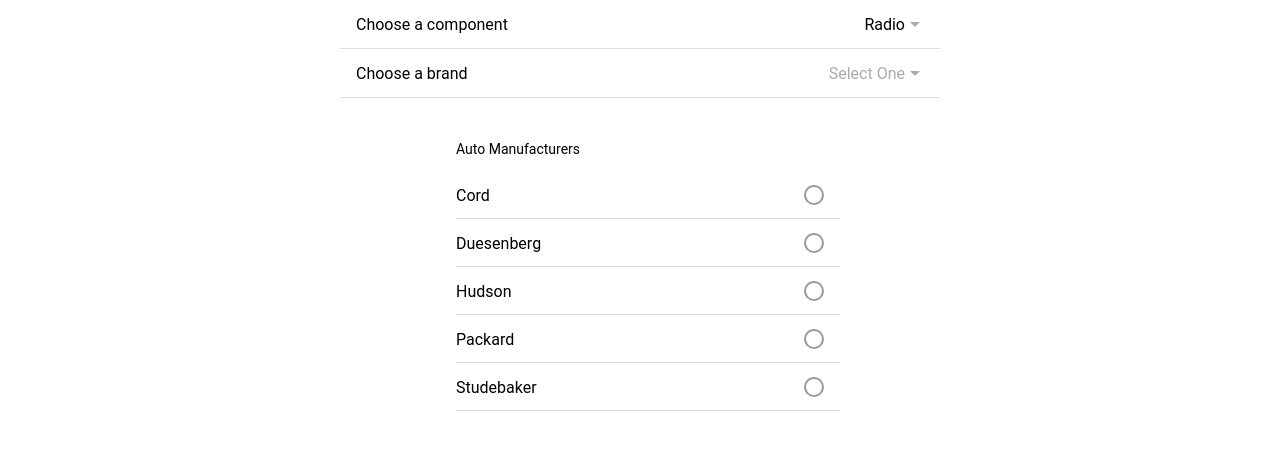
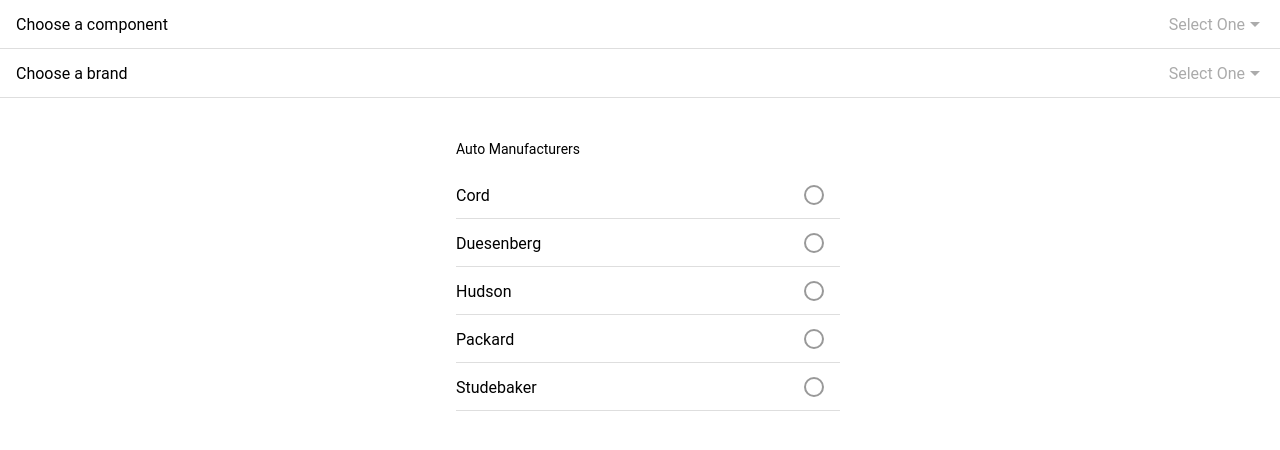
Before and after one commit to o-t-w/reonic, a React (Create React App) app: page /1/radio in a window 1280 px wide. Shown: the top 450 px of the page. Built offline with nearby package versions, Linux system fonts and the light colour scheme.

Commit message:
trying to sort out homepage. WIP

```diff
--- a/src/App.tsx
+++ b/src/App.tsx
@@ -3,22 +3,64 @@
 
 import { IonApp, IonContent } from "@ionic/react";
 import React, { Component } from "react";
-import { Route, BrowserRouter as Router, withRouter } from "react-router-dom";
+import {
+  Route,
+  BrowserRouter as Router,
+  Switch,
+  withRouter
+} from "react-router-dom";
 
-import DisplayComponent from "./DisplayComponent";
+import BrandRoute from "./BrandRoute";
+import DisplayComponent from "./BrandRoute";
+import ThemePicker from "./ThemePicker";
 
 class App extends Component<any> {
   constructor(props: any) {
     super(props);
   }
 
+  handleComponentPick = (event: any) => {
+    console.log(event.target.value);
+    const component = event.target.value;
+    this.props.history.push(`/${this.props.match.params.brand}/${component}`);
+  };
+
+  handleBrandChange = (event: any) => {
+    if (event.target instanceof HTMLElement) {
+      const brand = event.target.value;
+      this.props.history.push(`/${brand}/${this.props.match.params.component}`);
+    }
+  };
+
   render() {
     return (
       <IonApp>
         <IonContent>
           <Route
-            path="/:brand/:component"
-            render={props => <DisplayComponent {...props} />}
+            exact
+            path="/"
+            render={props => (
+              <ThemePicker
+                handleBrandChange={this.handleBrandChange}
+                handleComponentPick={this.handleComponentPick}
+                {...props}
+              />
+            )}
+          />
+          <Route
+            path="/:brand"
+            render={props => (
+              <div>
+                <ThemePicker
+                  component={this.props.match.params.component}
+                  brand={this.props.match.params.brand}
+                  handleBrandChange={this.handleBrandChange}
+                  handleComponentPick={this.handleComponentPick}
+                  {...props}
+                />
+                <BrandRoute {...props} />
+              </div>
+            )}
           />
         </IonContent>
       </IonApp>
--- /dev/null
+++ b/src/BrandRoute.tsx
@@ -0,0 +1,31 @@
+import React, { Component } from "react";
+import {
+  Route,
+  RouteComponentProps,
+  BrowserRouter as Router
+} from "react-router-dom";
+
+import DisplayComponent from "./DisplayComponent";
+
+interface MyProps {
+  brand: string;
+  component: string;
+}
+
+type Props = RouteComponentProps<MyProps>; // Stupid Typescript stuff
+
+class BrandRoute extends Component<Props> {
+  render() {
+    return (
+      <div
+        className={
+          "constrain-width-wide center " + this.props.match.params.brand
+        }
+      >
+        <DisplayComponent />
+      </div>
+    );
+  }
+}
+
+export default BrandRoute;
--- a/src/DisplayComponent.tsx
+++ b/src/DisplayComponent.tsx
@@ -10,40 +10,9 @@
 import Icons from "./showcase/Icons";
 import Radio from "./showcase/Radio";
 import Slides from "./showcase/Slides";
-import ThemePicker from "./ThemePicker";
 
-interface MyProps {
-  brand: string;
-  component: string;
-}
-
-type Props = RouteComponentProps<MyProps>; // Stupid Typescript stuff
-
-class DisplayComponent extends Component<Props> {
-  handleComponentPick = (event: any) => {
-    const component = event.target.value;
-    this.props.history.push(`/${this.props.match.params.brand}/${component}`);
-  };
-
-  handleBrandChange = (event: any) => {
-    if (event.target instanceof HTMLElement) {
-      const brand = event.target.value;
-      this.props.history.push(`/${brand}/${this.props.match.params.component}`);
-    }
-  };
-  render() {
+function DisplayComponent() {
   return (
-      <div
-        className={
-          "constrain-width-wide center " + this.props.match.params.brand
-        }
-      >
-        <ThemePicker
-          component={this.props.match.params.component}
-          brand={this.props.match.params.brand}
-          handleBrandChange={this.handleBrandChange}
-          handleComponentPick={this.handleComponentPick}
-        />
     <div className="currently-selected-component">
       <Route path="/:brand/button" component={Button} />
       <Route path="/:brand/card" component={Card} />
@@ -51,9 +20,7 @@
       <Route path="/:brand/slides" component={Slides} />
       <Route path="/:brand/icons" component={Icons} />
     </div>
-      </div>
   );
-  }
 }
 
 export default DisplayComponent;
--- a/src/ThemePicker.tsx
+++ b/src/ThemePicker.tsx
@@ -5,8 +5,8 @@
 interface Props {
   handleBrandChange;
   handleComponentPick;
-  component: string;
-  brand: string;
+  component?: string;
+  brand?: string;
 }
 
 function ThemePicker(props: Props) {
--- a/src/index.css
+++ b/src/index.css
@@ -50,10 +50,6 @@
   font-size: 54px;
 }
 
-ion-list {
-  width: 400px;
-}
-
 .ion-slides {
   height: 70vh;
 }
@@ -76,3 +72,8 @@
   margin-top: 20px;
   margin-bottom: 20px;
 }
+
+.max-width-400 {
+  width: 400px;
+  max-width: 100%;
+}
--- a/src/showcase/Radio.tsx
+++ b/src/showcase/Radio.tsx
@@ -11,6 +11,7 @@
 
 function Radio() {
   return (
+    <div className="max-width-400">
       <IonList>
         <IonRadioGroup>
           <IonListHeader>Auto Manufacturers</IonListHeader>
@@ -41,6 +42,7 @@
           </IonItem>
         </IonRadioGroup>
       </IonList>
+    </div>
   );
 }
 
```
Lines whose indentation alone changed are shown as unchanged.
